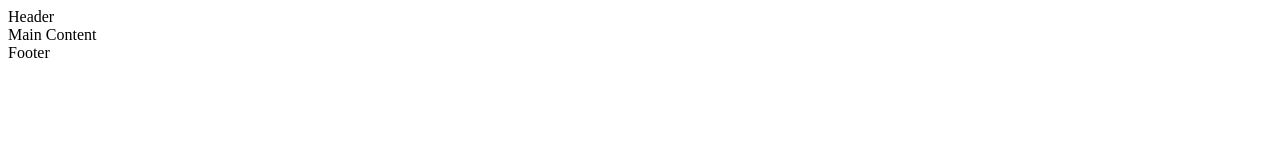
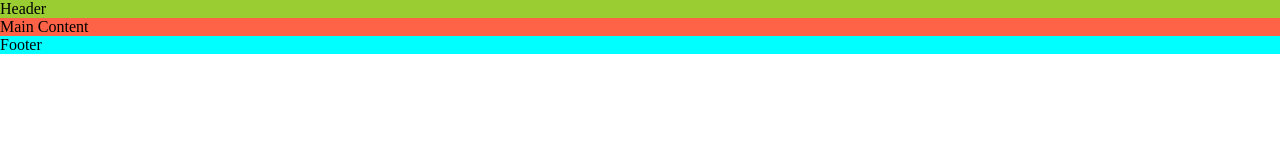
Before and after one commit to AnnieRho7/aligned, a plain HTML site: page index.html in a window 1280 px wide. Drawn offline with Linux system fonts and the light colour scheme.

Commit message:
added stylesheet with starter styles

```diff
--- /dev/null
+++ b/assets/css/style.css
@@ -0,0 +1,20 @@
+/*Asterisk wildcard selector to override default styles added by the browser*/
+* {
+    padding: 0;
+    margin: 0;
+    box-sizing: border-box;
+}
+/*Header*/
+header {
+    background-color: yellowgreen;
+}
+
+/*Main Content*/
+main {
+    background-color: tomato;
+}
+
+/*Footer*/
+footer {
+    background-color: aqua;
+}
--- a/index.html
+++ b/index.html
@@ -12,7 +12,10 @@
         <!--Title-->
     <title>Aligned</title>
     <!--Favicon-->
-    <link rel="icon" href="assets/favicon.png" </head>
+    <link rel="icon" href="assets/favicon.png"
+    <!--Stylesheet-->
+    <link rel="stylesheet" href="assets/css/style.css">
+</head>
 
 <body>
     <!--Header-->
```
